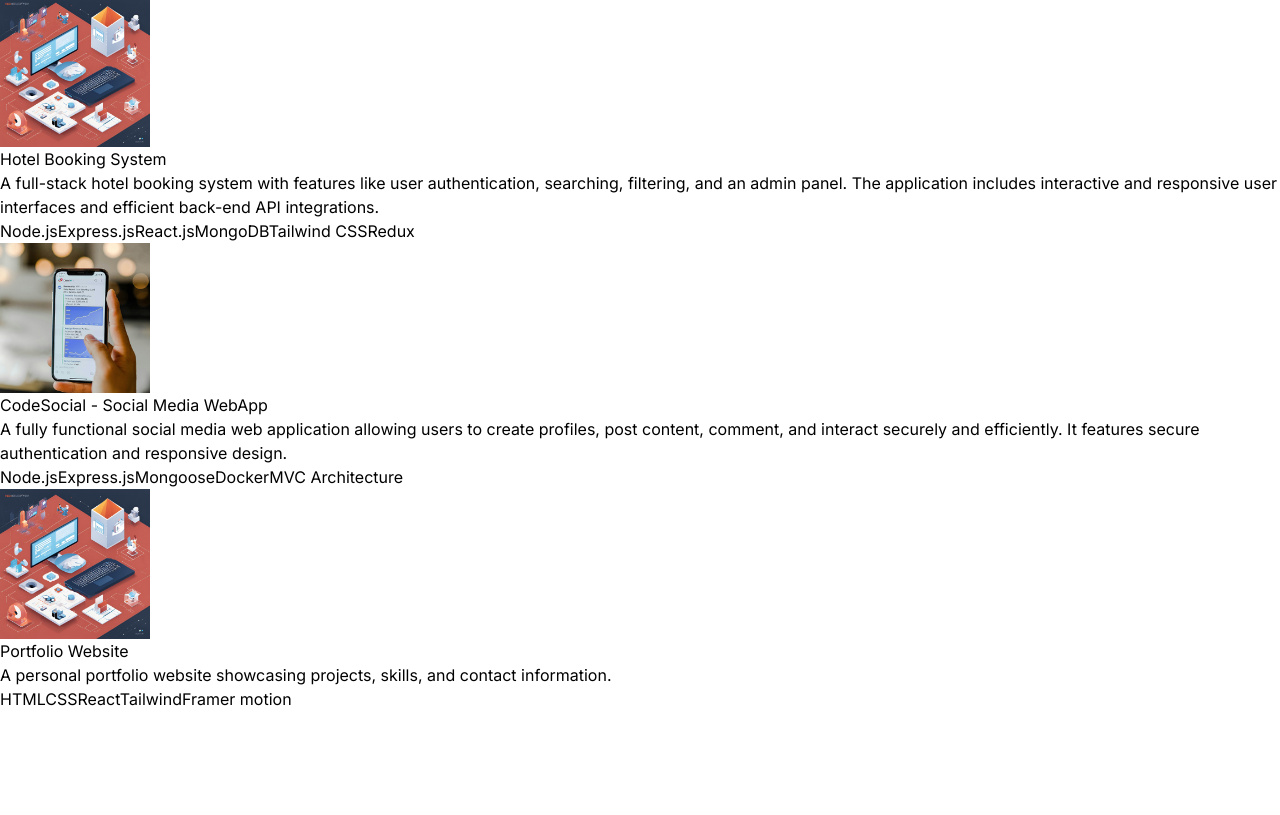
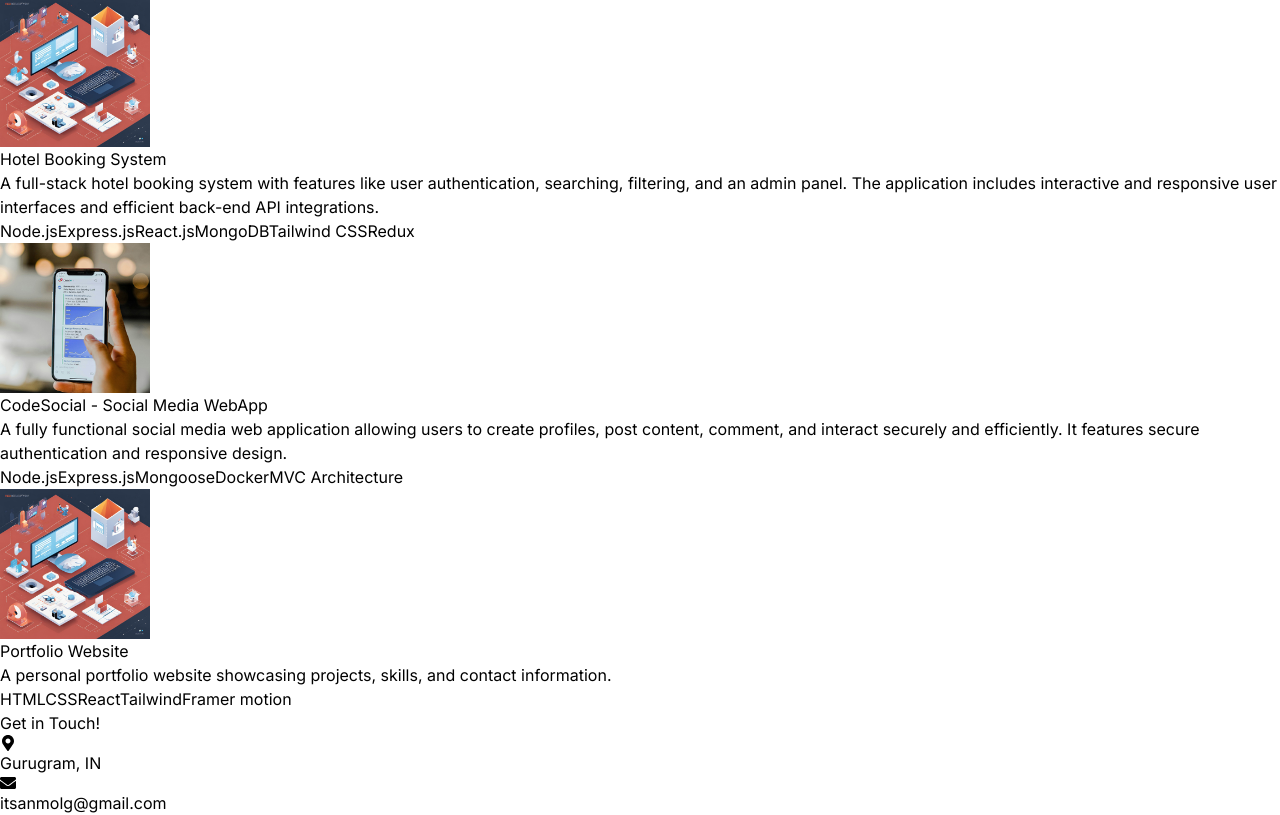
Before and after one commit to imAnmolGupta/portfolio, a React (Vite) app: page / in a window 1280 px wide. Shown: the part 1986-2801 px from the top of the page. Before the commit the page ends 2697 px from the top, so only its background shows below. Built offline with nearby package versions, Linux system fonts and the light colour scheme.

Commit message:
Added Contact section

```diff
--- a/src/App.jsx
+++ b/src/App.jsx
@@ -1,5 +1,6 @@
 import React from 'react'
 import About from './components/About'
+import Contact from './components/Contact'
 import Experience from './components/Experience'
 import Hero from './components/Hero'
 import Navbar from './components/Navbar'
@@ -19,6 +20,7 @@ const App = () => {
         <Technologies/>
         <Experience/>
         <Projects />
+        <Contact />
       </div>
     </div>
   )
--- /dev/null
+++ b/src/components/Contact.jsx
@@ -0,0 +1,34 @@
+import { CONTACT } from "../constants";
+import { FaEnvelope, FaPhoneAlt, FaMapMarkerAlt } from "react-icons/fa";
+
+const Contact = () => {
+  return (
+    <div className="border-b border-neutral-900 pb-20">
+      <h2 className="my-10 text-center text-4xl font-bold text-white">Get in Touch!</h2>
+
+      <div className="text-center space-y-6 tracking-tighter text-neutral-300">
+        <div className="flex items-center justify-center gap-4">
+          <FaMapMarkerAlt className="text-xl  text-purple-400" />
+          <p>{CONTACT.address}</p>
+        </div>
+
+        {/* <div className="flex items-center justify-center gap-4">
+          <FaPhoneAlt className="text-xl  text-purple-400" />
+          <a href={`tel:${CONTACT.phoneNo}`} className="hover:text-cyan-300">
+            {CONTACT.phoneNo}
+          </a>
+
+        </div> */}
+
+        <div className="flex items-center justify-center gap-4">
+          <FaEnvelope className="text-xl  text-purple-400" />
+          <a href={`mailto:${CONTACT.email}`} className="hover:text-cyan-300 border-b border-transparent hover:border-cyan-300">
+            {CONTACT.email}
+          </a>
+        </div>
+      </div>
+    </div>
+  );
+};
+
+export default Contact;
--- a/src/components/Hero.jsx
+++ b/src/components/Hero.jsx
@@ -10,7 +10,7 @@ const Hero = () => {
                     <h1 className="pb-16 text-6xl font-thin tracking-tight lg:mt-16 lg:text-8xl">
                         Anmol Gupta
                     </h1>
-                    <span className="bg-gradient-to-r from-pink-300 via-slate-500 to-purple-500 bg-clip-text text-4xl tracking-tight text-transparent">
+                    <span className="bg-gradient-to-r from-pink-300 via-slate-500 to-purple-500 bg-clip-text text-3xl tracking-tight text-transparent">
                         Full Stack Developer
                     </span>
                     <p className="my-2 max-w-xl py-6 font-light tracking-tighter">{HERO_CONTENT}</p>
--- a/src/constants/index.js
+++ b/src/constants/index.js
@@ -51,6 +51,5 @@ export const PROJECTS = [
 
 export const CONTACT = {
   address: "Gurugram, IN ",
-  phoneNo: "+91 9654614819 ",
   email: "itsanmolg@gmail.com",
 };
```
